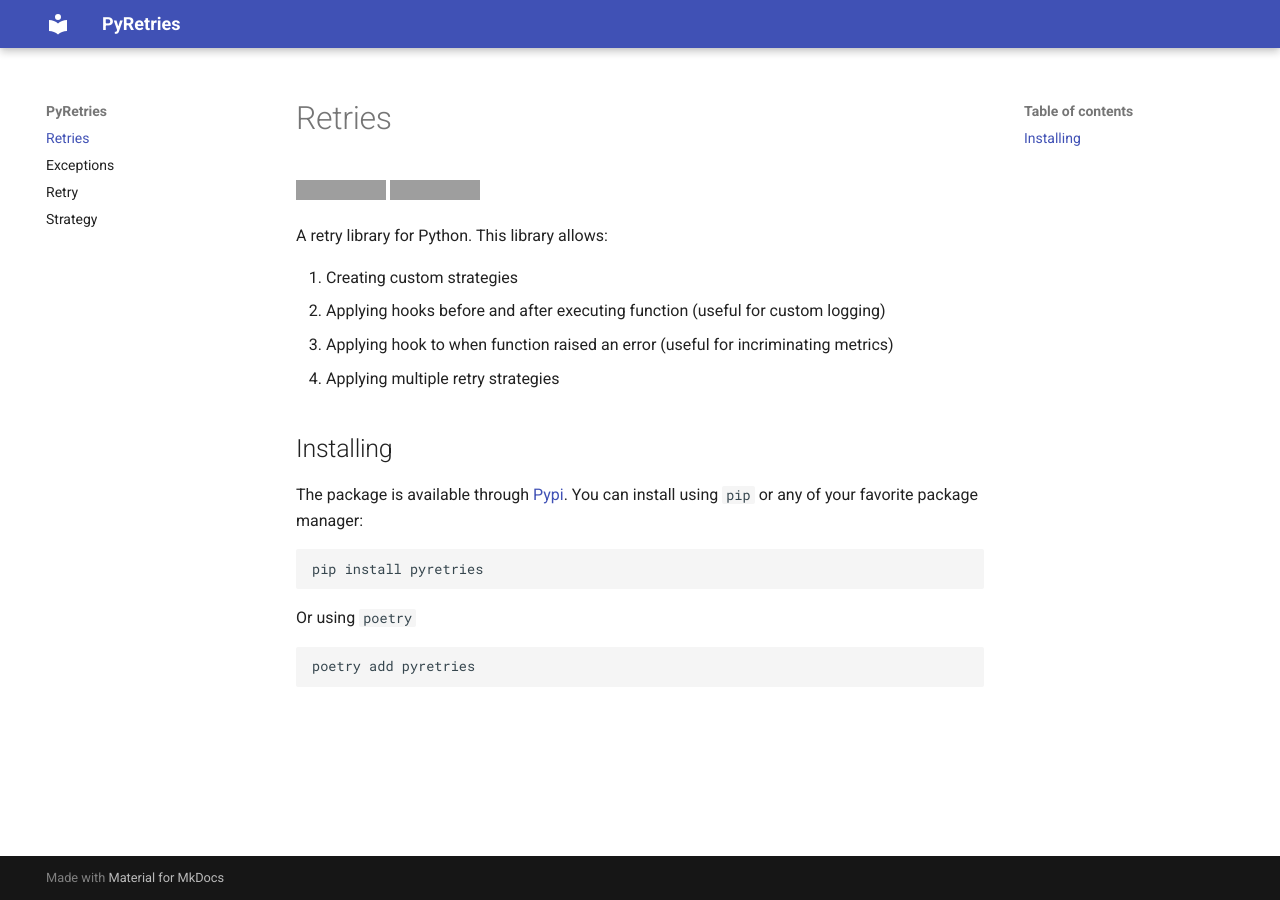
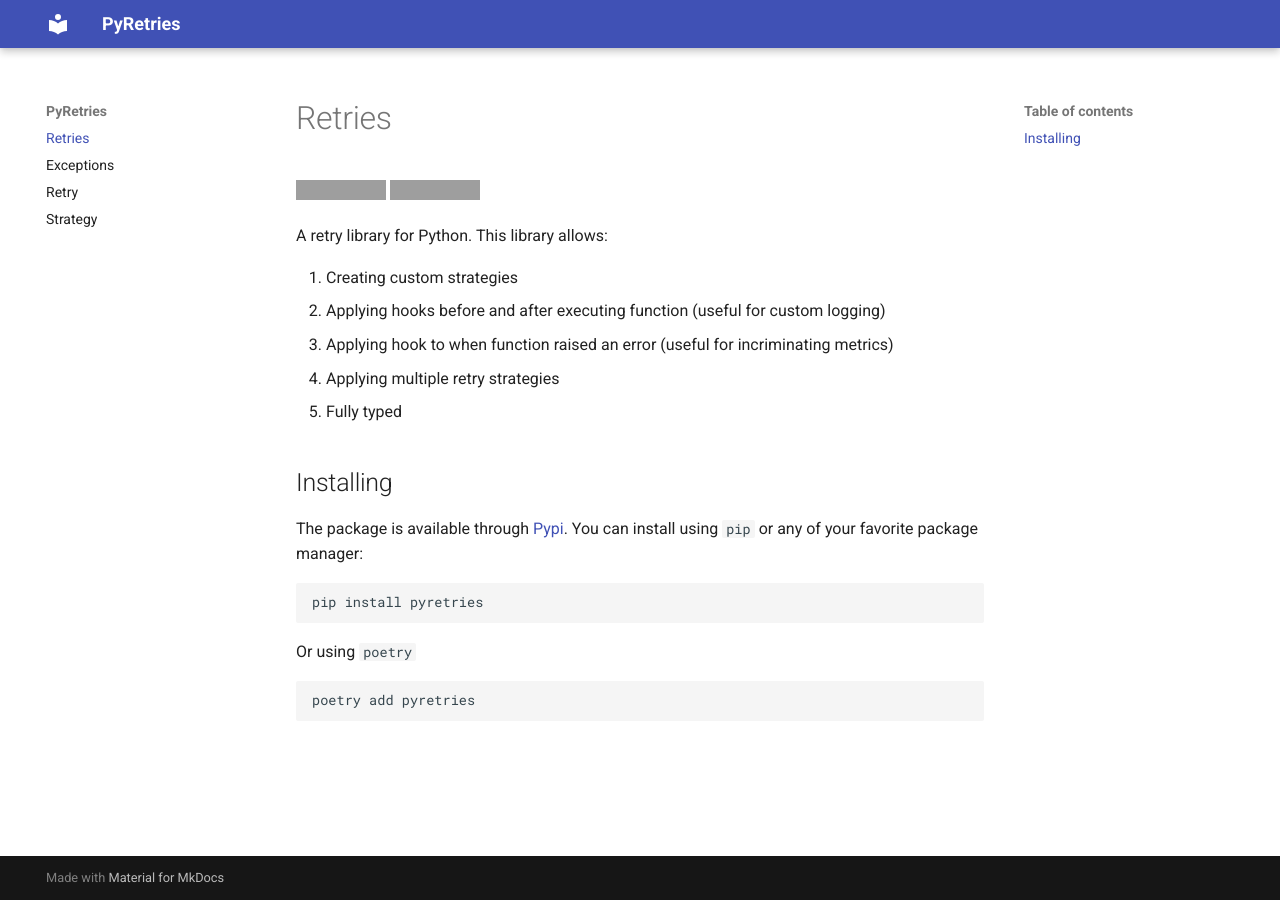
Before and after one commit to benmezger/pyretries, an MkDocs documentation site: the page built from docs/index.md, in a window 1280 px wide. Built offline with MkDocs 1.6.1 and Material for MkDocs 9.7.7, drawn with Linux system fonts in a browser that asks for light colours; grey boxes are pictures that could not be loaded.

Commit message:
Update documentation

```diff
--- a/docs/index.md
+++ b/docs/index.md
@@ -9,6 +9,7 @@
 1. Applying hooks before and after executing function (useful for custom logging)
 1. Applying hook to when function raised an error (useful for incriminating metrics)
 1. Applying multiple retry strategies
+1. Fully typed
 
 ## Installing
 
```
Also changed, not shown: README.md (+1 -0 lines).
